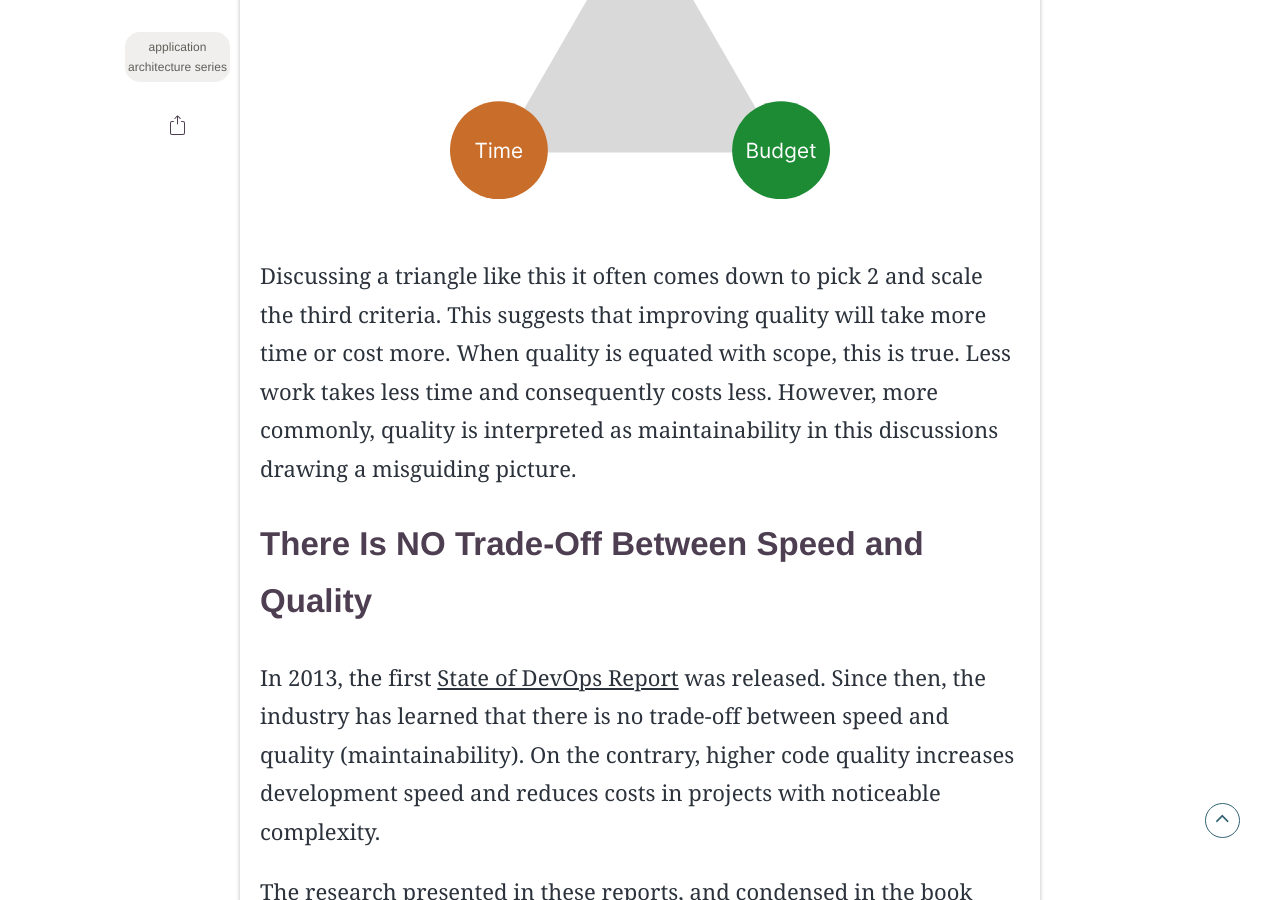
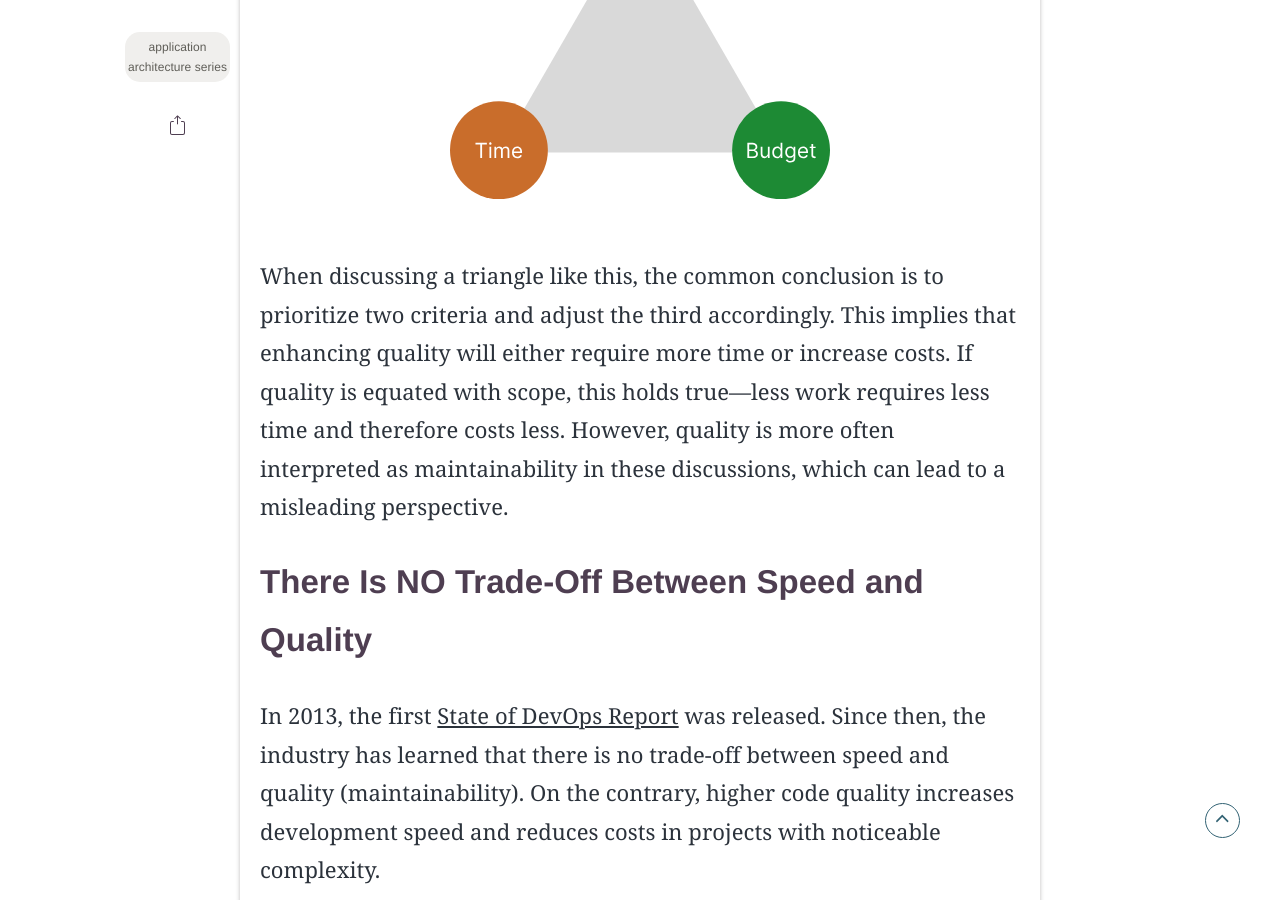
Before and after one commit to bhamacher92/bhamacher92.github.io, a Jekyll site: the page built from _posts/aa_series/2025-02-01-001-architecture-drivers.markdown, in a window 1280 px wide and 900 px high, scrolled down 4531 px. Built offline with Jekyll 4.4.1, drawn with Linux system fonts in a browser that asks for light colours; some web fonts are replaced.

Commit message:
Improve architecture drivers article
Signed-off-by: Bastian Hamacher <bastian.hamacher@ergosign.de>

```diff
--- a/_posts/aa_series/2025-02-01-001-architecture-drivers.markdown
+++ b/_posts/aa_series/2025-02-01-001-architecture-drivers.markdown
@@ -69,7 +69,7 @@ Therefore, the ISAQB proposes a slightly different variation of the iron triangl
 
 <img src="assets/img/posts/20250201/IronTriQTB.svg" alt="Iron Triangle (Quality, Time, Budget)" style="width:50%;">
 
-Discussing a triangle like this it often comes down to pick 2 and scale the third criteria. This suggests that improving quality will take more time or cost more. When quality is equated with scope, this is true. Less work takes less time and consequently costs less. However, more commonly, quality is interpreted as maintainability in this discussions drawing a misguiding picture.
+When discussing a triangle like this, the common conclusion is to prioritize two criteria and adjust the third accordingly. This implies that enhancing quality will either require more time or increase costs. If quality is equated with scope, this holds true—less work requires less time and therefore costs less. However, quality is more often interpreted as maintainability in these discussions, which can lead to a misleading perspective.
 
 ## There Is NO Trade-Off Between Speed and Quality
 
```
